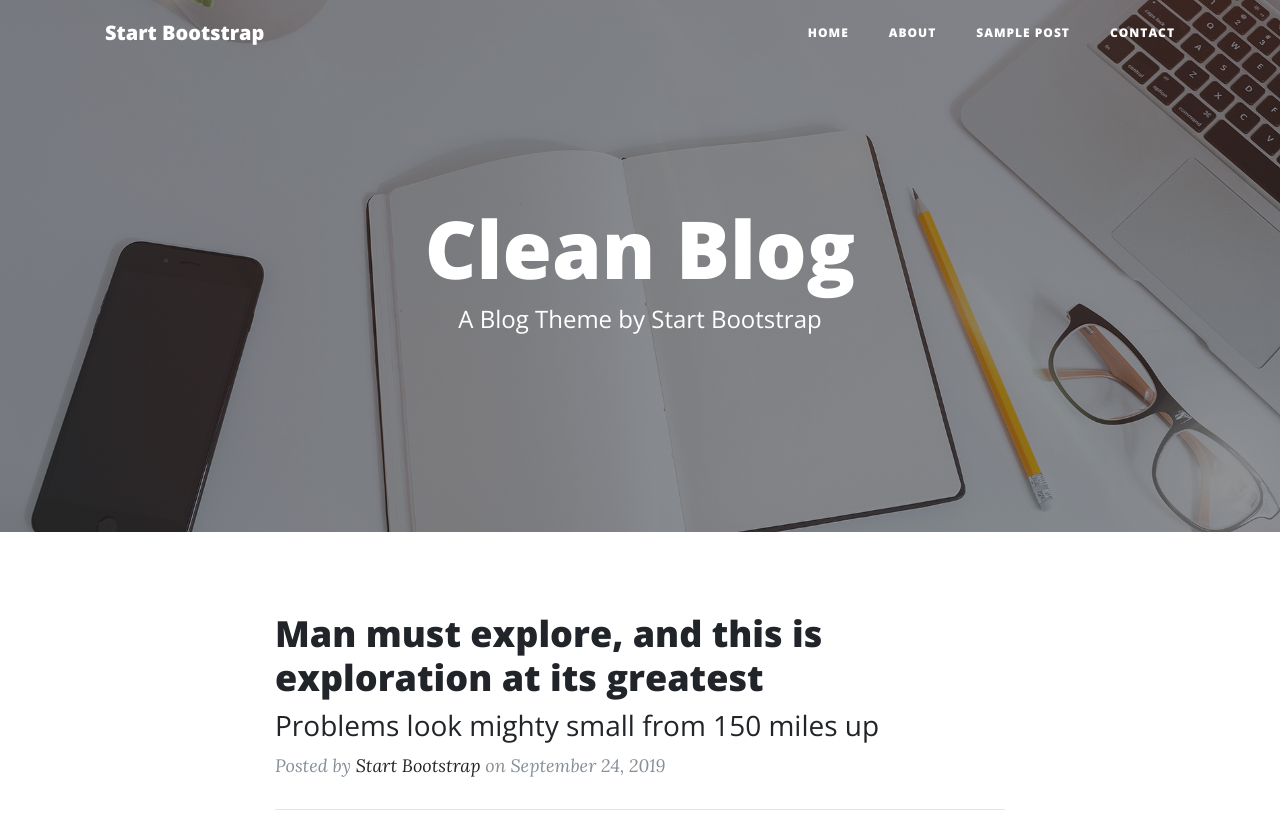
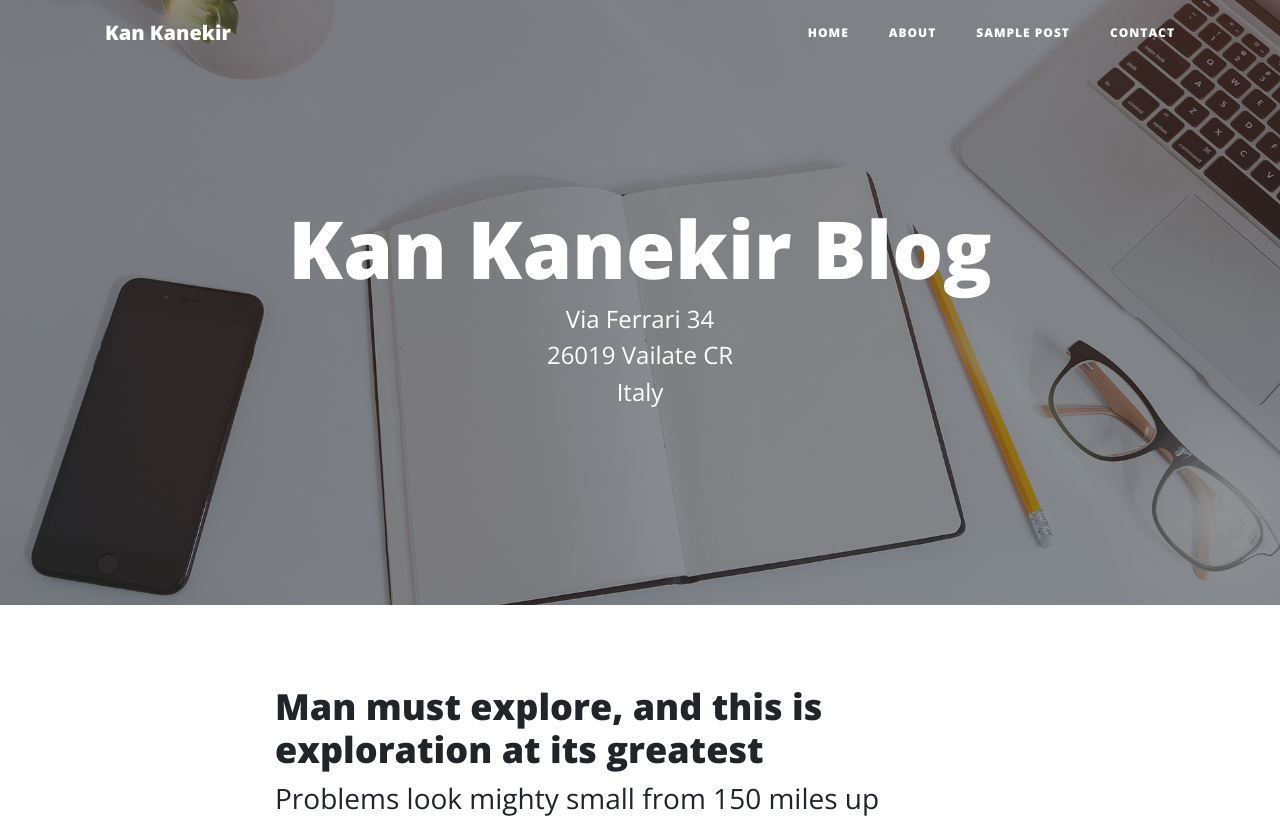
Before and after one commit to kankaneikr/kankaneikr.github.io, a website: page index.html in a window 1280 px wide. Shown: the top 818 px of the page. Drawn offline with nearby package versions, Linux system fonts and the light colour scheme.

Commit message:
Update index.html

```diff
--- a/index.html
+++ b/index.html
@@ -28,7 +28,7 @@
   <!-- Navigation -->
   <nav class="navbar navbar-expand-lg navbar-light fixed-top" id="mainNav">
     <div class="container">
-      <a class="navbar-brand" href="index.html">Start Bootstrap</a>
+      <a class="navbar-brand" href="index.html">Kan Kanekir</a>
       <button class="navbar-toggler navbar-toggler-right" type="button" data-toggle="collapse" data-target="#navbarResponsive" aria-controls="navbarResponsive" aria-expanded="false" aria-label="Toggle navigation">
         Menu
         <i class="fas fa-bars"></i>
@@ -59,8 +59,10 @@
       <div class="row">
         <div class="col-lg-8 col-md-10 mx-auto">
           <div class="site-heading">
-            <h1>Clean Blog</h1>
-            <span class="subheading">A Blog Theme by Start Bootstrap</span>
+            <h1>Kan Kanekir Blog</h1>
+            <span class="subheading">Via Ferrari 34</span>
+            <span class="subheading">26019 Vailate CR</span>
+            <span class="subheading">Italy</span>
           </div>
         </div>
       </div>
```
